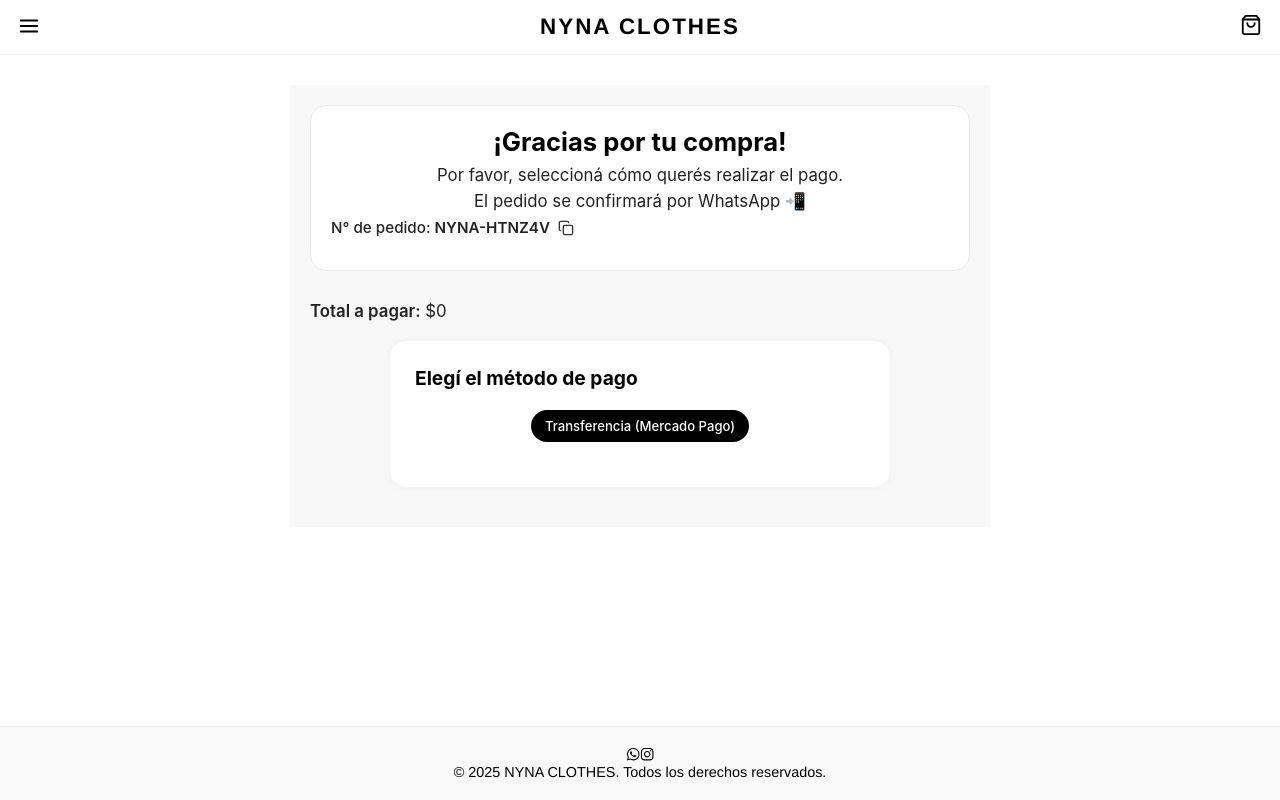
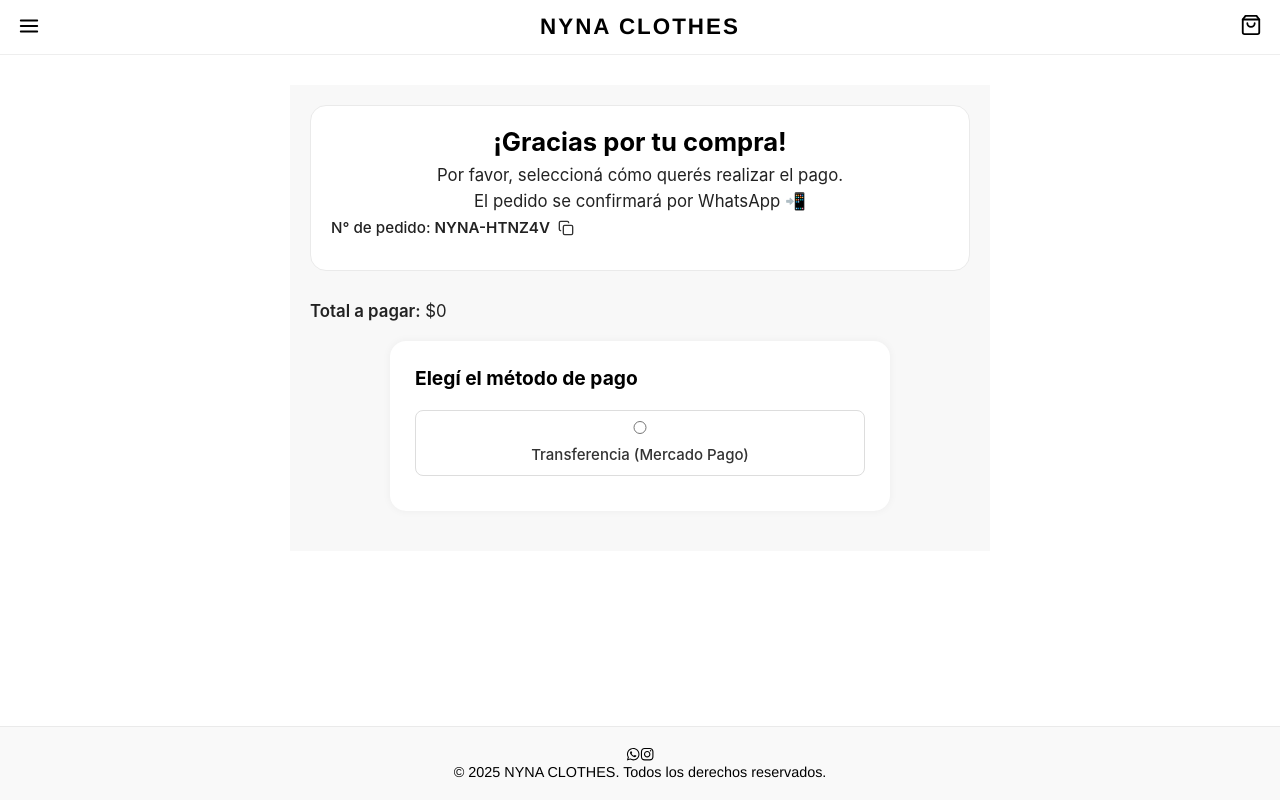
Before and after one commit to Solorsi/nynaWeb, a React (Create React App) app: page /pago in a window 1280 px wide. Built offline with nearby package versions, Linux system fonts and the light colour scheme.

Commit message:
solucion de arreglos

```diff
--- a/src/App.js
+++ b/src/App.js
@@ -4,7 +4,6 @@ import Navbar from './components/NavBar';
 import Footer from './components/Footer';
 import Home from './pages/Home';
 import Productos from './pages/Productos';
-import Contacto from './pages/Contacto';
 import Carrito from './pages/Carrito';
 import Confirmacion from './pages/Confirmacion';
 import Pago from './pages/Pago';
@@ -17,7 +16,6 @@ import WhatsAppButton from './components/WhatsAppButton';
 import "slick-carousel/slick/slick.css";
 import "slick-carousel/slick/slick-theme.css";
 
-// Componente interno que permite usar useLocation
 function MainContent() {
   const location = useLocation();
   const ocultarWppEn = ['/carrito', '/pago', '/gracias', '/confirmar'];
@@ -28,7 +26,6 @@ function MainContent() {
         <Routes>
           <Route path="/" element={<Home />} />
           <Route path="/productos" element={<Productos />} />
-          <Route path="/contacto" element={<Contacto />} />
           <Route path="/carrito" element={<Carrito />} />
           <Route path="/confirmar" element={<Confirmacion />} />
           <Route path="/pago" element={<Pago />} />
--- a/src/components/NavBar.js
+++ b/src/components/NavBar.js
@@ -90,7 +90,6 @@ const NavBar = () => {
               )}
             </div>
 
-            <Link to="/contacto" onClick={closeMenu}>Contacto</Link>
             <Link to="/carrito" onClick={closeMenu}>Carrito</Link>
           </div>
 
--- a/src/pages/Confirmacion.css
+++ b/src/pages/Confirmacion.css
@@ -44,14 +44,14 @@
   border: none;
   border-radius: 8px;
   cursor: pointer;
-  background-color: #ff5e99;
+  background-color: white;
   color: white;
   font-weight: bold;
 }
 
 .detalle {
   margin-top: 20px;
-  background: #fff0f5;
+  background: white;
   padding: 15px;
   border-radius: 10px;
   text-align: left;
@@ -69,7 +69,7 @@
 
 .btn-secundario {
   margin-top: 10px;
-  background-color: #ffe0eb;
+  background-color: white;
   border: none;
   padding: 10px 15px;
   border-radius: 10px;
@@ -80,7 +80,7 @@
 }
 
 .btn-secundario:hover {
-  background-color: #ffc7da;
+  background-color: white;
 }
 
 .dato-copiable {
@@ -91,7 +91,7 @@
 }
 
 .btn-inline {
-  background-color: #ffe0eb;
+  background-color: white;
   border: none;
   padding: 4px 8px;
   border-radius: 6px;
@@ -101,7 +101,7 @@
 }
 
 .btn-inline:hover {
-  background-color: #ffc7da;
+  background-color: white;
 }
 
 .copiado {
@@ -127,8 +127,8 @@
 }
 
 .envio-opcion:hover {
-  border-color: #ff5e99;
-  background: #fff0f7;
+  border-color: white;
+  background: white;
 }
 
 .envio-opcion input {
@@ -136,8 +136,8 @@
 }
 
 .input-error {
-  border: 2px solid #ff4d4f !important;
-  background-color: #fff6f6;
+  border: 2px solid white;
+  background-color: white;
 }
 .envio-opcion {
   display: flex;
@@ -154,8 +154,8 @@
 }
 
 .envio-opcion.seleccionada {
-  border: 2px solid #ff5e99;
-  background: #fff0f7;
+  border: 2px solid white;
+  background: white;
 }
 
 .envio-opcion.colapsada {
@@ -192,3 +192,32 @@
   font-size: 0.95rem;
   font-weight: 500;
 }
+.envio-opcion {
+  display: flex;
+  flex-direction: column;
+  align-items: center;
+  justify-content: center;
+  gap: 4px;
+  text-align: center;
+  padding: 10px;
+  line-height: 1.4;
+  font-size: 15px;
+  border: 1px solid #ddd;
+  border-radius: 8px;
+  margin-bottom: 10px;
+}
+
+.envio-opcion input {
+  margin-bottom: 6px;
+}
+
+.envio-opcion s {
+  margin-right: 4px;
+  color: #888;
+}
+
+@media (max-width: 500px) {
+  .envio-opcion {
+    font-size: 14px;
+  }
+}
--- a/src/pages/Confirmacion.js
+++ b/src/pages/Confirmacion.js
@@ -25,6 +25,7 @@ const Confirmacion = () => {
   };
 
   const total = opcionEnvio ? totalBase + (costosEnvio[opcionEnvio] || 0) : totalBase;
+  const isEnvioGratis = totalBase >= 100000;
 
   const datosCompletos =
     nombre &&
@@ -67,7 +68,7 @@ const Confirmacion = () => {
 
       <ul>
         {cartItems.map((item, index) => (
-          <li key={index}>{item.name} - ${item.price}</li>
+        <li key={index}>{item.quantity} x {item.name} - ${item.price}</li>
         ))}
       </ul>
 
@@ -91,7 +92,7 @@ const Confirmacion = () => {
           }}
         >
           <option value="">Seleccionar método</option>
-          <option value="Retiro">Retiro por punto (Gratis)</option>
+          <option value="Retiro">Retiro por Devoto (Gratis)</option>
           <option value="Envío">Quiero envío</option>
         </select>
 
@@ -111,7 +112,7 @@ const Confirmacion = () => {
                       checked={isSelected}
                       onChange={(e) => setOpcionEnvio(e.target.value)}
                     />
-                    {opcion} — ${precio}
+                    {opcion} — {isEnvioGratis ? <><s>${precio}</s> Gratis</> : `$${precio}`}
                   </label>
                 );
               })}
--- a/src/pages/Contacto.css
+++ /dev/null
@@ -1,46 +0,0 @@
-.contacto-page {
-    padding: 20px;
-    max-width: 600px;
-    margin: auto;
-  }
-
-  .contacto-page h2 {
-    text-align: center;
-    font-size: 1.8rem;
-    margin-bottom: 10px;
-  }
-
-  .contacto-page p {
-    text-align: center;
-    color: #666;
-    margin-bottom: 30px;
-  }
-
-  .formulario-contacto {
-    display: flex;
-    flex-direction: column;
-    gap: 15px;
-  }
-
-  .formulario-contacto input,
-  .formulario-contacto textarea {
-    padding: 12px;
-    border: 1px solid #ddd;
-    border-radius: 8px;
-    font-size: 1rem;
-    width: 100%;
-  }
-
-  .formulario-contacto button {
-    background-color: #ff5e99;
-    color: white;
-    border: none;
-    padding: 12px;
-    border-radius: 20px;
-    font-size: 1rem;
-    cursor: pointer;
-  }
-
-  .formulario-contacto button:hover {
-    background-color: #e94e88;
-  }
--- a/src/pages/Contacto.js
+++ /dev/null
@@ -1,19 +0,0 @@
-import React from 'react';
-import './Contacto.css';
-
-const Contacto = () => {
-  return (
-    <div className="contacto-page">
-      <h2>Contacto</h2>
-      <p>¿Tenés una duda o querés hacer un pedido especial?</p>
-      <form className="formulario-contacto">
-        <input type="text" placeholder="Tu nombre" />
-        <input type="email" placeholder="Tu email" />
-        <textarea placeholder="Escribí tu mensaje..."></textarea>
-        <button type="submit">Enviar</button>
-      </form>
-    </div>
-  );
-};
-
-export default Contacto;
--- a/src/pages/Pago.css
+++ b/src/pages/Pago.css
@@ -80,13 +80,13 @@ li {
 .metodos button {
   padding: 8px 14px;
   background-color: #000;
-  color: #fff;
+  color: white;
   border: none;
   border-radius: 20px;
   font-size: 0.82rem;
   font-weight: 500;
   cursor: pointer;
-  transition: background-color 0.3s ease;
+  transition: background-color white ease;
   min-width: 160px;
 }
 
@@ -159,3 +159,27 @@ li {
   background-color: #444;
   font-weight: 700;
 }
+.envio-opcion {
+  border: 1px solid #ddd;
+  border-radius: 8px;
+  padding: 10px 12px;
+  display: flex;
+  align-items: center;
+  gap: 10px;
+  cursor: pointer;
+  background-color: white;
+  transition: all 0.2s ease;
+}
+
+.envio-opcion input[type="radio"] {
+  margin: 0;
+}
+
+.envio-opcion.seleccionada {
+  border-color: black;
+  font-weight: bold;
+}
+
+.envio-opcion.colapsada {
+  opacity: 0.6;
+}
--- a/src/pages/Pago.js
+++ b/src/pages/Pago.js
@@ -8,7 +8,7 @@ const Pago = () => {
 
   const alias = 'nynaclothes';
   const cvu = '0000003100018016809494';
-  const cuit = '27-17500019-27';
+  const cuit = '27-17500192-27';
   const titular = 'Silvia Marcela Fernandez';
   const numeroWhatsApp = '5491131387879';
 
@@ -93,20 +93,40 @@ ${cartItems.map(p => `- ${p.name} $${p.price}`).join('\n')}
       </div>
 
       <ul>
-        {cartItems.map((item, i) => (
-          <li key={i}>{item.name} - ${item.price}</li>
-        ))}
+      {cartItems.map((item, i) => (
+          <li key={i}>{item.quantity} x {item.name} - ${item.price}</li>
+      ))}
+
       </ul>
 
       <p><strong>Total a pagar:</strong> ${total}</p>
 
       <div className="form-section">
         <h3>Elegí el método de pago</h3>
-        <div className="metodos">
+        <div className="opciones-envio">
           {puedeEfectivo && (
-            <button onClick={() => setMetodoPago('efectivo')}>Efectivo (al retirar)</button>
+            <label className={`envio-opcion ${metodoPago === 'efectivo' ? 'seleccionada' : metodoPago ? 'colapsada' : ''}`}>
+              <input
+                type="radio"
+                name="metodo-pago"
+                value="efectivo"
+                checked={metodoPago === 'efectivo'}
+                onChange={(e) => setMetodoPago(e.target.value)}
+              />
+              Efectivo (al retirar)
+            </label>
           )}
-          <button onClick={() => setMetodoPago('transferencia')}>Transferencia (Mercado Pago)</button>
+
+          <label className={`envio-opcion ${metodoPago === 'transferencia' ? 'seleccionada' : metodoPago ? 'colapsada' : ''}`}>
+            <input
+              type="radio"
+              name="metodo-pago"
+              value="transferencia"
+              checked={metodoPago === 'transferencia'}
+              onChange={(e) => setMetodoPago(e.target.value)}
+            />
+            Transferencia (Mercado Pago)
+          </label>
         </div>
 
         {metodoPago === 'efectivo' && (
@@ -143,7 +163,7 @@ ${cartItems.map(p => `- ${p.name} $${p.price}`).join('\n')}
             <p><strong>Titular:</strong> {titular}</p>
 
             <button className="btn-secundario" onClick={handleConfirmar}>
-              Enviar comprobante por WhatsApp
+              Confirmar compra y enviar comprobante por WhatsApp
             </button>
           </div>
         )}
```
Also changed, not shown: src/components/SidebarMenu.js (deleted).
